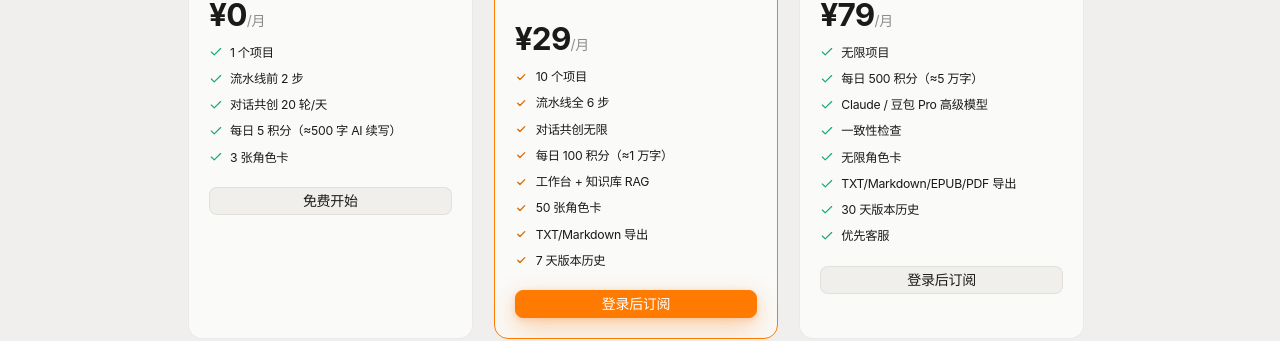
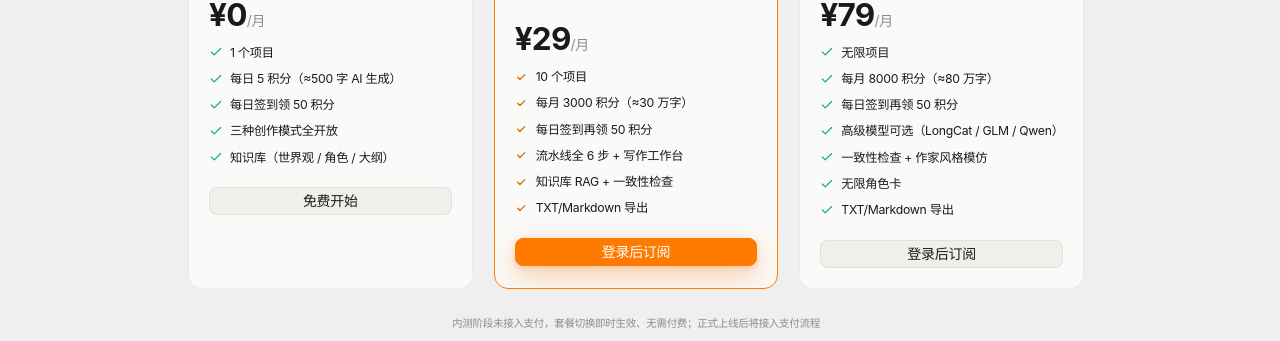
Before and after one commit to yangxu128/mobi-ai-novel, a Next.js app: page /pricing in a window 1280 px wide. Shown: the part 327-668 px from the top of the page. Built offline with nearby package versions, Linux system fonts and the light colour scheme; no server answers.

Commit message:
fix(pricing): 套餐权益描述对齐产品真实能力，移除未实装的闭源模型宣传

```diff
--- a/src/components/pricing/pricing-client.tsx
+++ b/src/components/pricing/pricing-client.tsx
@@ -31,10 +31,10 @@ const PLANS: PlanDef[] = [
     desc: "适合初次尝试",
     features: [
       "1 个项目",
-      "流水线前 2 步",
-      "对话共创 20 轮/天",
-      "每日 5 积分（≈500 字 AI 续写）",
-      "3 张角色卡",
+      "每日 5 积分（≈500 字 AI 生成）",
+      "每日签到领 50 积分",
+      "三种创作模式全开放",
+      "知识库（世界观 / 角色 / 大纲）",
     ],
     highlight: false,
   },
@@ -46,13 +46,11 @@ const PLANS: PlanDef[] = [
     desc: "适合深度创作者",
     features: [
       "10 个项目",
-      "流水线全 6 步",
-      "对话共创无限",
-      "每日 100 积分（≈1 万字）",
-      "工作台 + 知识库 RAG",
-      "50 张角色卡",
+      "每月 3000 积分（≈30 万字）",
+      "每日签到再领 50 积分",
+      "流水线全 6 步 + 写作工作台",
+      "知识库 RAG + 一致性检查",
       "TXT/Markdown 导出",
-      "7 天版本历史",
     ],
     highlight: true,
   },
@@ -64,13 +62,12 @@ const PLANS: PlanDef[] = [
     desc: "适合专业网文作者",
     features: [
       "无限项目",
-      "每日 500 积分（≈5 万字）",
-      "Claude / 豆包 Pro 高级模型",
-      "一致性检查",
+      "每月 8000 积分（≈80 万字）",
+      "每日签到再领 50 积分",
+      "高级模型可选（LongCat / GLM / Qwen）",
+      "一致性检查 + 作家风格模仿",
       "无限角色卡",
-      "TXT/Markdown/EPUB/PDF 导出",
-      "30 天版本历史",
-      "优先客服",
+      "TXT/Markdown 导出",
     ],
     highlight: false,
   },
```
